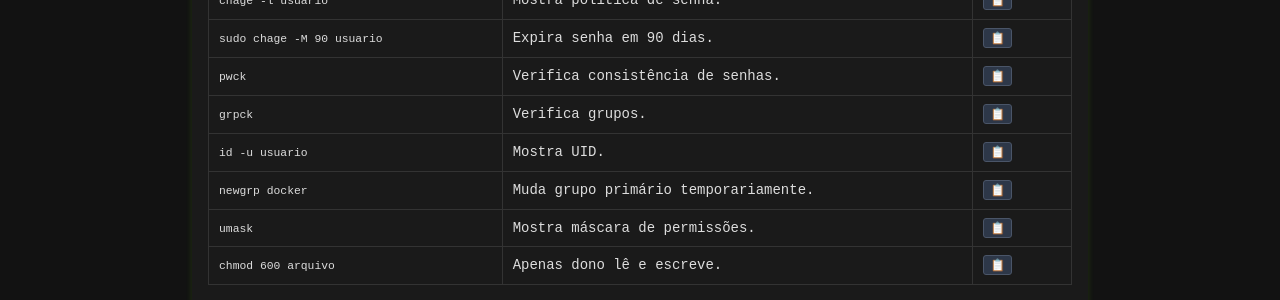
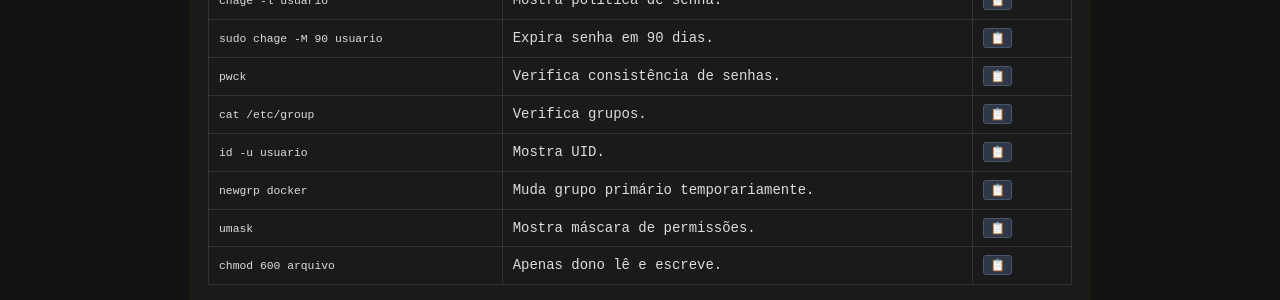
Before and after one commit to Piolinux/piolinux-site, a Jekyll site: the page built from _pages/_comandos/usuarios-e-permissoes.md, in a window 1280 px wide. Shown: the part 759-1059 px from the top of the page. Built offline with Jekyll 4.4.1, drawn with Linux system fonts in a browser that asks for light colours.

Commit message:
Update usuarios-e-permissoes.md

```diff
--- a/_pages/_comandos/usuarios-e-permissoes.md
+++ b/_pages/_comandos/usuarios-e-permissoes.md
@@ -115,9 +115,9 @@ function filtrarLinhas(termo) {
       <td data-label="Ação"><button class="copy-btn" data-command="pwck">📋</button></td>
     </tr>
     <tr>
-      <td data-label="Comando"><code>grpck</code></td>
+      <td data-label="Comando"><code>cat /etc/group</code></td>
       <td data-label="Descrição">Verifica grupos.</td>
-      <td data-label="Ação"><button class="copy-btn" data-command="grpck">📋</button></td>
+      <td data-label="Ação"><button class="copy-btn" data-command="cat /etc/group">📋</button></td>
     </tr>
     <tr>
       <td data-label="Comando"><code>id -u usuario</code></td>
```
